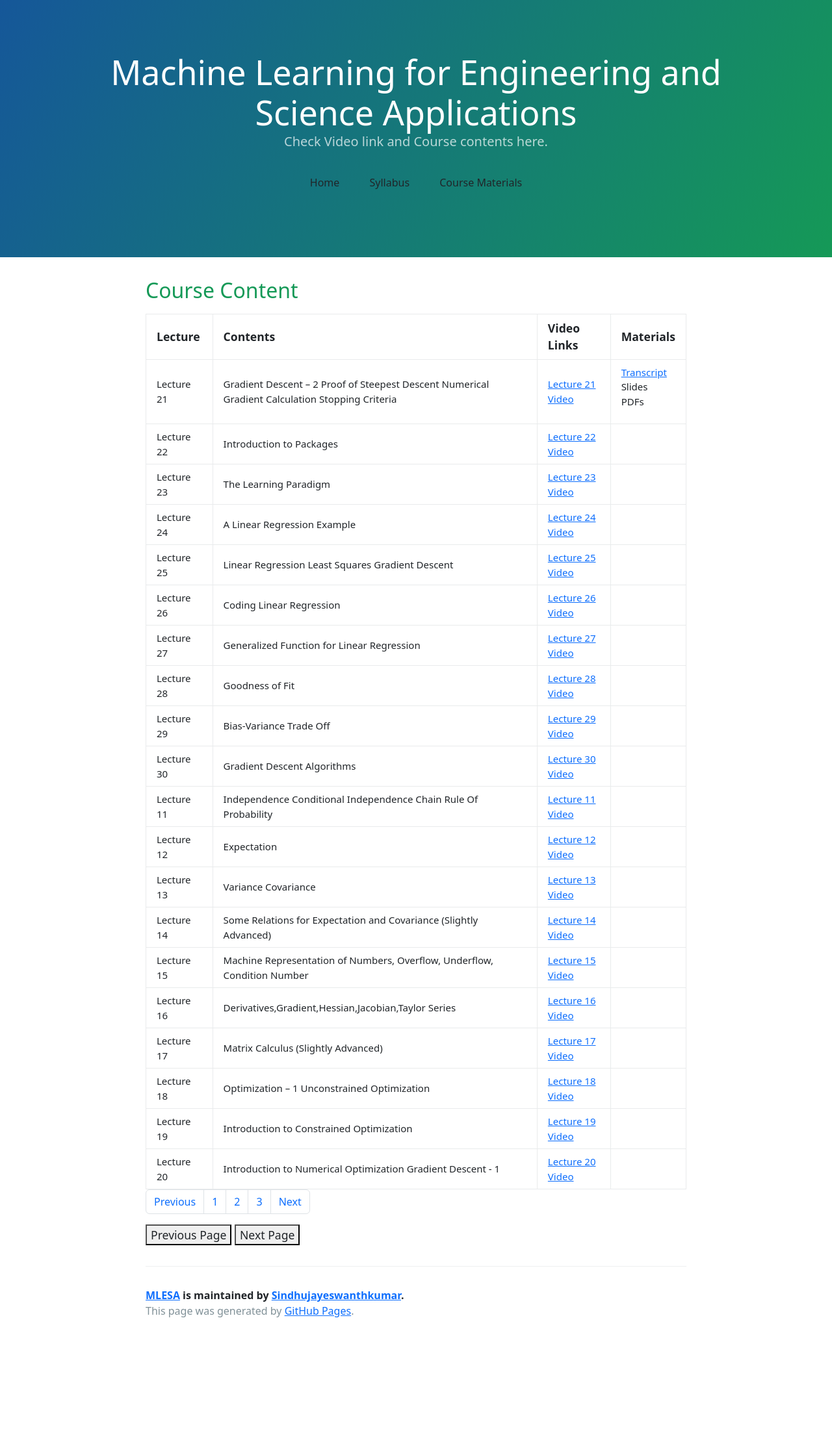
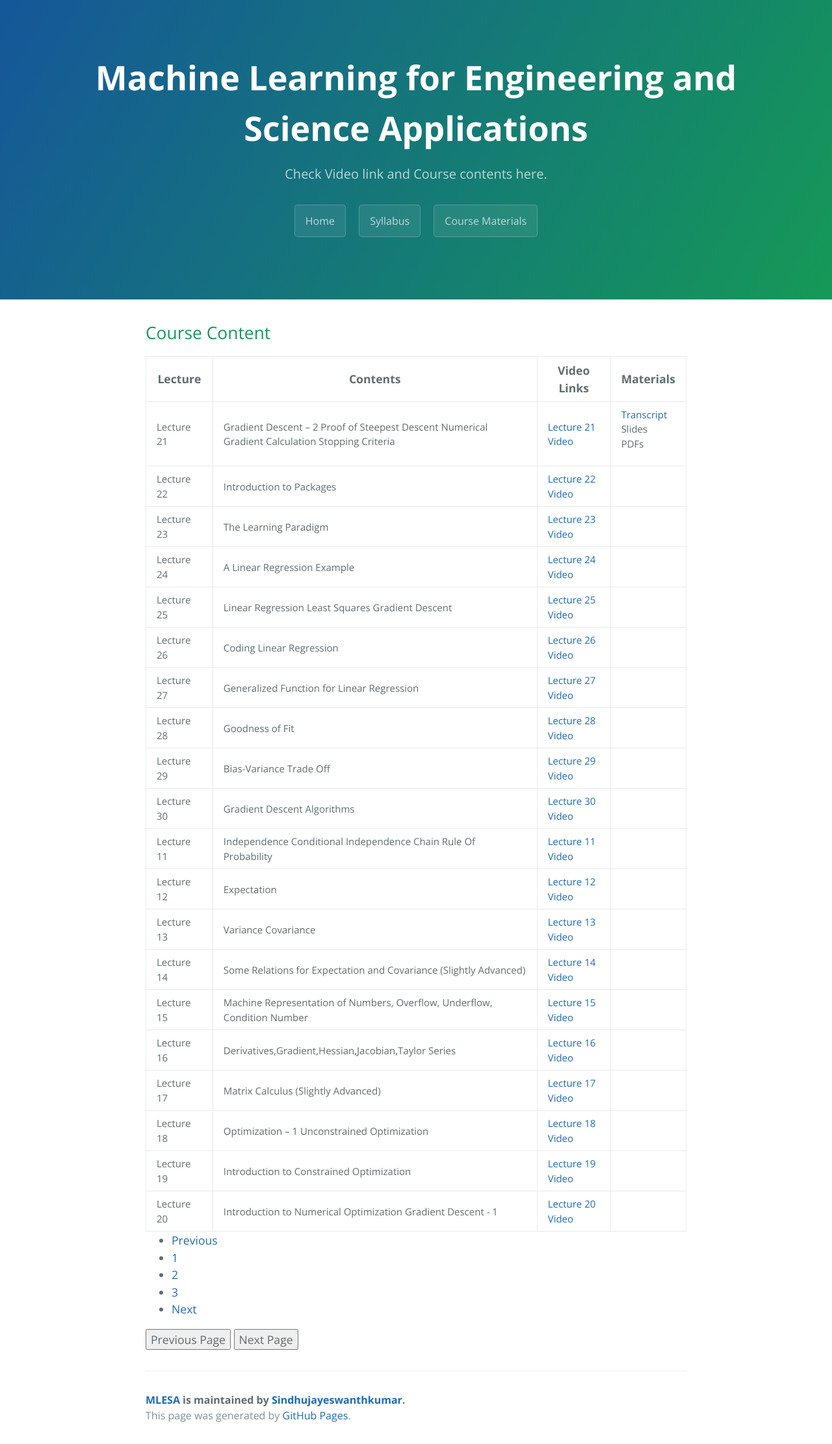
Before and after one commit to Sindhujayeswanthkumar/MLESA, a Jekyll site: the page built from course_page2.md, in a window 1280 px wide. Shown: the whole page at 65% size. Built offline with Jekyll 4.4.1, drawn with Linux system fonts in a browser that asks for light colours; before the commit the page ends 2062 px from its top, so only the background shows below that.

Commit message:
Update course_page2.md

```diff
--- a/course_page2.md
+++ b/course_page2.md
@@ -5,9 +5,6 @@ description: Check Video link and Course contents here.
 ---
 
 ## Course Content
-<link href="https://cdn.jsdelivr.net/npm/bootstrap@5.3.0-alpha1/dist/css/bootstrap.min.css" rel="stylesheet" integrity="sha384-GLhlTQ8iRABdZLl6O3oVMWSktQOp6b7In1Zl3/Jr59b6EGGoI1aFkw7cmDA6j6gD" crossorigin="anonymous">
-
-
 
 <table>
 <thead>
```
